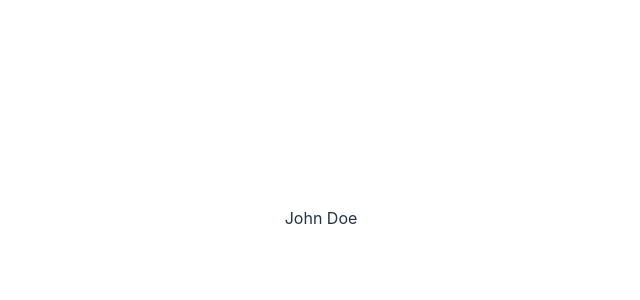
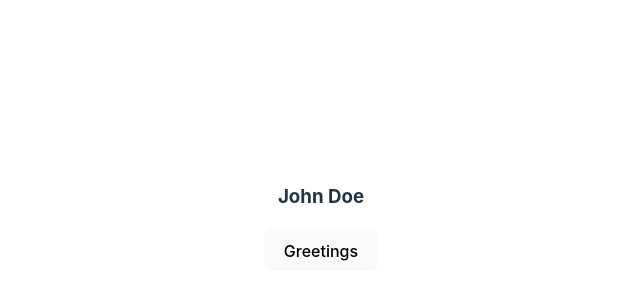
Before and after one commit to jerryseyi/vue-composition, a Vue app: page / in a window 1280 px wide. Shown: the part 182-482 px from the top of the page, without its empty margins (319-959 px from the left). Built offline with nearby package versions, Linux system fonts and the light colour scheme.

Commit message:
introduced functions

```diff
--- a/src/App.vue
+++ b/src/App.vue
@@ -3,13 +3,19 @@
       setup() {
           const name = 'John Doe';
 
-          return {name};
+          const greeting = () => {
+              alert('welcome ' + name);
+          }
+          return {name, greeting };
       }
   }
 </script>
 
 <template>
-  <div>{{ name }}</div>
+  <div>
+      <h3>{{ name }}</h3>
+      <button @click="greeting">Greetings</button>
+  </div>
 </template>
 
 <style scoped>
```
